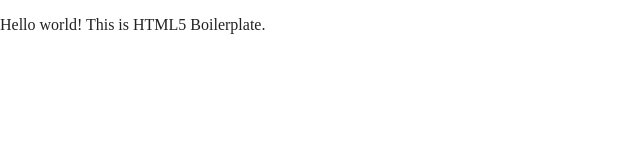
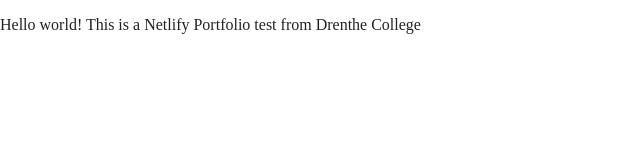
Before and after one commit to rnemo1997/portfolio, a website built with Parcel: page index.html in a window 1280 px wide. Shown: the whole page, without its empty margins (0-640 px from the left). Built offline with nearby package versions, Linux system fonts and the light colour scheme.

Commit message:
Second commit

```diff
--- a/index.html
+++ b/index.html
@@ -25,7 +25,7 @@
 <body>
 
   <!-- Add your site or application content here -->
-  <p>Hello world! This is HTML5 Boilerplate.</p>
+  <p>Hello world! This is a Netlify Portfolio test from Drenthe College</p>
   <script src="js/vendor/modernizr-3.11.2.min.js"></script>
   <script src="js/plugins.js"></script>
   <script src="js/main.js"></script>
```
